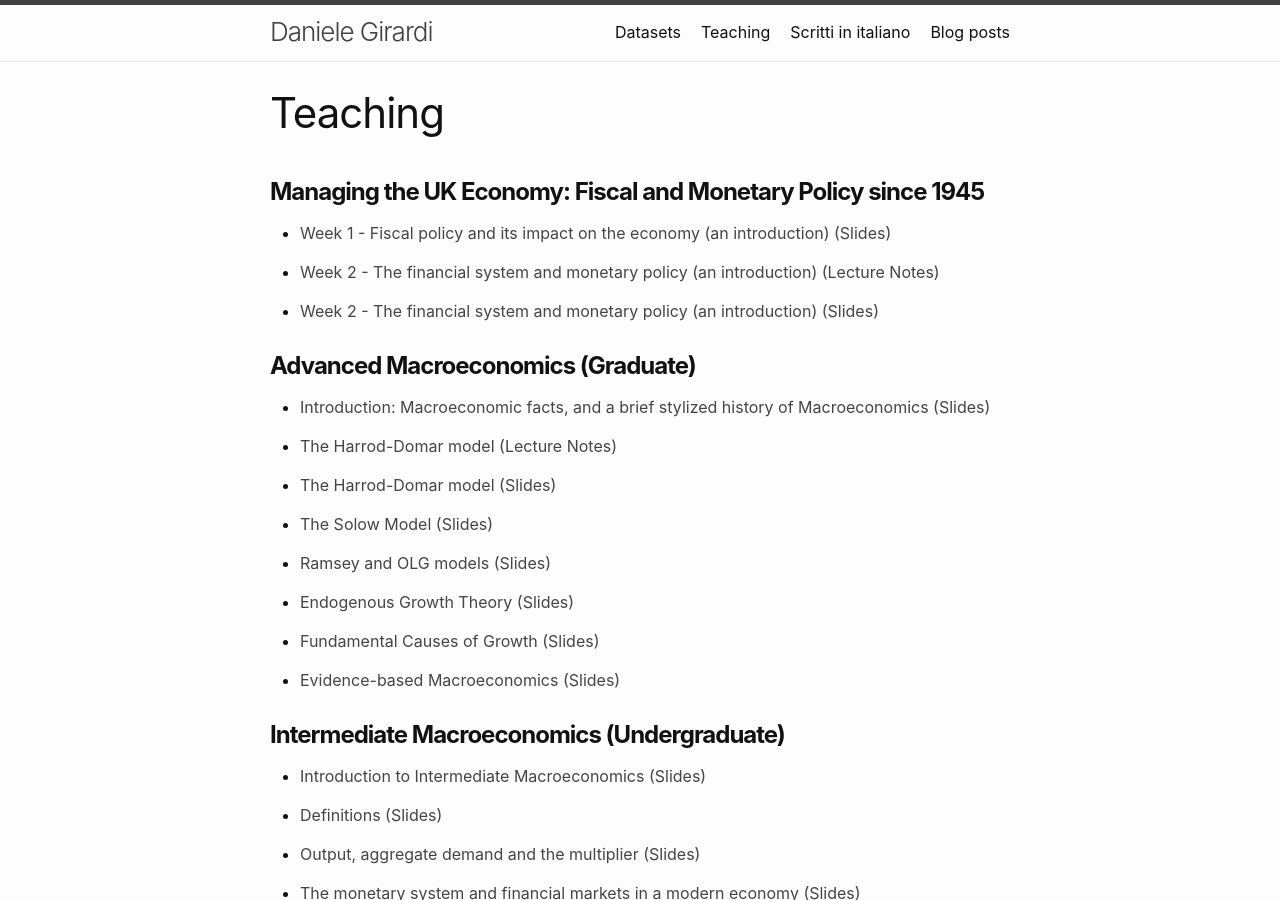
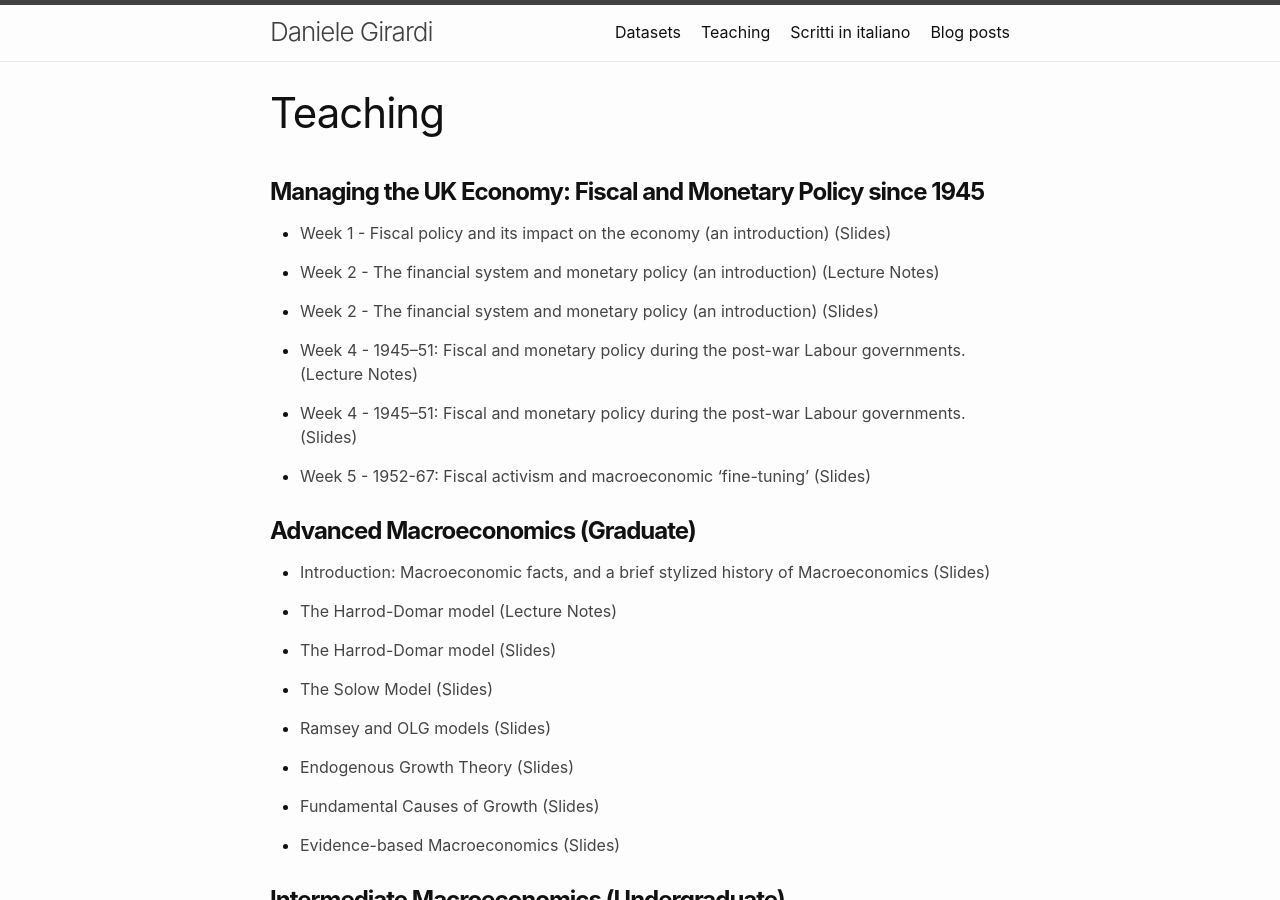
Before and after one commit to danielegirardi/danielegirardi.github.io, a Jekyll site: the page built from teaching.md, in a window 1280 px wide and 900 px high. Built offline with Jekyll 4.4.1, drawn with Linux system fonts in a browser that asks for light colours.

Commit message:
Update teaching.md

```diff
--- a/teaching.md
+++ b/teaching.md
@@ -17,6 +17,18 @@ Managing the UK Economy: Fiscal and Monetary Policy since 1945 </strong></h1>
 
 <ul style="list-style-type: disc;">
  	<li><a style="color: #454545;" href="https://danielegirardi.github.io/posts/uk_macropolicy/7SSPN231_Week2_MonetaryPolicy.pdf" target="_blank" rel="noopener"> Week 2 - The financial system and monetary policy (an introduction) (Slides)</a><br/></li>
+</ul>
+
+<ul style="list-style-type: disc;">
+ 	<li><a style="color: #454545;" href="https://danielegirardi.github.io/posts/uk_macropolicy/Lecture_notes_1945-51.pdf" target="_blank" rel="noopener"> Week 4 - 1945–51: Fiscal and monetary policy during the post-war Labour governments. (Lecture Notes)</a><br/></li>
+</ul>
+
+<ul style="list-style-type: disc;">
+ 	<li><a style="color: #454545;" href="https://danielegirardi.github.io/posts/uk_macropolicy/7SSPN231_Week4_1945-51.pdf" target="_blank" rel="noopener"> Week 4 - 1945–51: Fiscal and monetary policy during the post-war Labour governments. (Slides)</a><br/></li>
+</ul>
+
+<ul style="list-style-type: disc;">
+ 	<li><a style="color: #454545;" href="https://danielegirardi.github.io/posts/uk_macropolicy/7SSPN231_Week5_1952-67.pdf" target="_blank" rel="noopener"> Week 5 - 1952-67: Fiscal activism and macroeconomic ‘fine-tuning’ (Slides)</a><br/></li>
 </ul>
 
 <h1><strong style="font-size: 1.5rem;">
```
